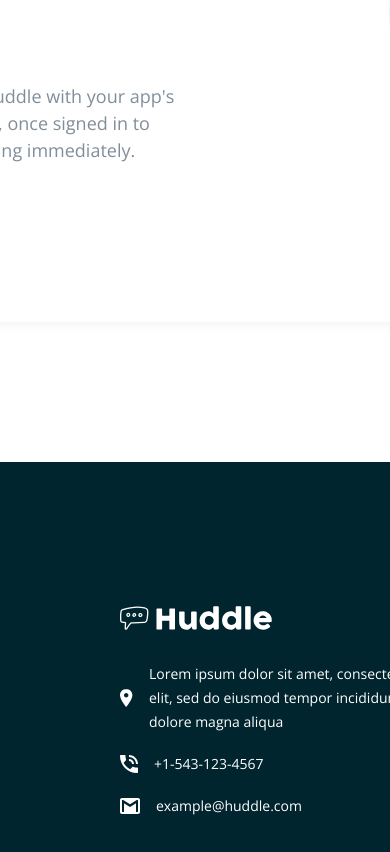
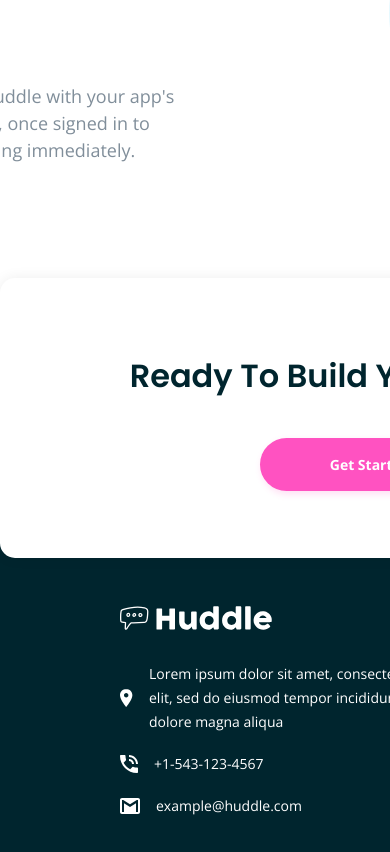
Before and after one commit to caarlosdamian/huddle-landing-page, a React (Vite) app: page / in a window 390 px wide. Shown: the part 1939-2791 px from the top of the page. Built offline with nearby package versions, Linux system fonts and the light colour scheme.

Commit message:
added box section with responsive desing / finish project

```diff
--- a/src/App.scss
+++ b/src/App.scss
@@ -7,3 +7,6 @@ body{
   background: #FFFFFF;
   height: 100vh;
 }
+main{
+  position: relative;
+}
--- a/src/App.tsx
+++ b/src/App.tsx
@@ -1,4 +1,5 @@
 import './App.scss'
+import { Box } from './components/Box/Box'
 import { Footer } from './sections/footer/Footer'
 import { Hero } from './sections/hero/Hero'
 import { Top } from './sections/top/Top'
@@ -10,6 +11,7 @@ function App() {
       <Top/>
       <Hero/>
       <Footer/>
+      <Box/>
     </main>
   )
 }
--- /dev/null
+++ b/src/components/Box/Box.scss
@@ -0,0 +1,38 @@
+.box-container {
+  background: #ffffff;
+  box-shadow: 0px 0px 14px rgba(0, 0, 0, 0.0710768);
+  border-radius: 15px;
+  width: 800px;
+  height: 280px;
+  position: absolute;
+  bottom: 322px;
+  margin-left: auto;
+  margin-right: auto;
+  left: 0;
+  right: 0;
+  display: flex;
+  align-items: center;
+  justify-content: center;
+  flex-direction: column;
+  gap: 32px;
+
+  @media (max-width: 375px) {
+    width: 352px;
+    height: 176px;
+    bottom: 718px;
+    padding: 41px 12px;
+  }
+  .box-header {
+    font-family: "Poppins";
+    font-style: normal;
+    font-weight: 600;
+    font-size: 32px;
+    line-height: 60px;
+    color: #00252e;
+    @media (max-width: 375px) {
+      font-size: 18px;
+      line-height: 30px;
+      text-align: center;
+    }
+  }
+}
--- /dev/null
+++ b/src/components/Box/Box.tsx
@@ -0,0 +1,12 @@
+import React from 'react'
+import { Button } from '../button/Button'
+import './Box.scss'
+
+export const Box = () => {
+  return (
+    <div className='box-container'>
+        <h1 className="box-header">Ready To Build Your Community?</h1>
+        <Button label='Get Started For Free' type='secondary large'/>
+    </div>
+  )
+}
--- a/src/sections/hero/Hero.scss
+++ b/src/sections/hero/Hero.scss
@@ -9,6 +9,6 @@
   gap: 40px;
   padding: 140px;
   @media (max-width: 375px) {
-    padding: 50px 20px;
+    padding: 50px 20px 220px;
   }
 }
```
